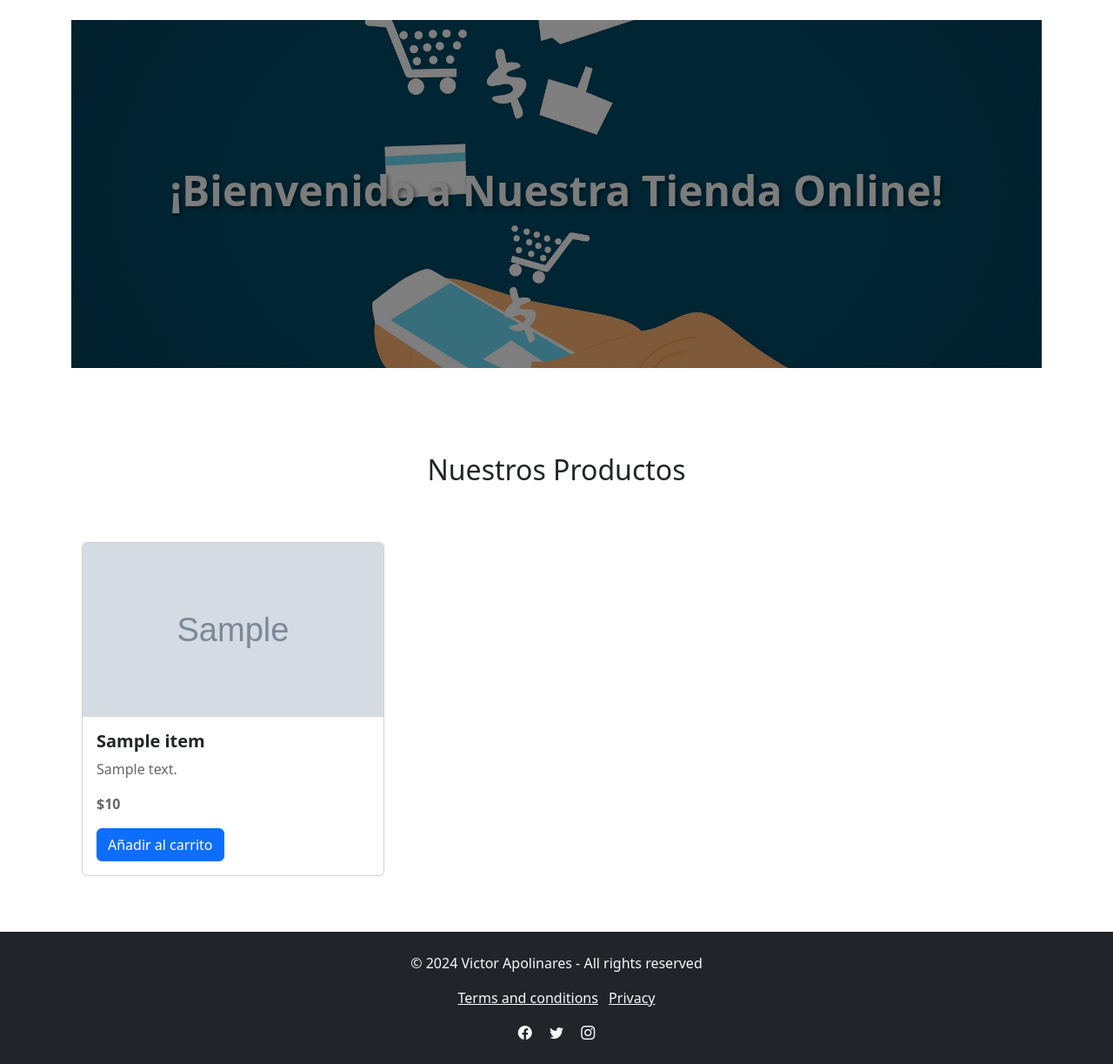
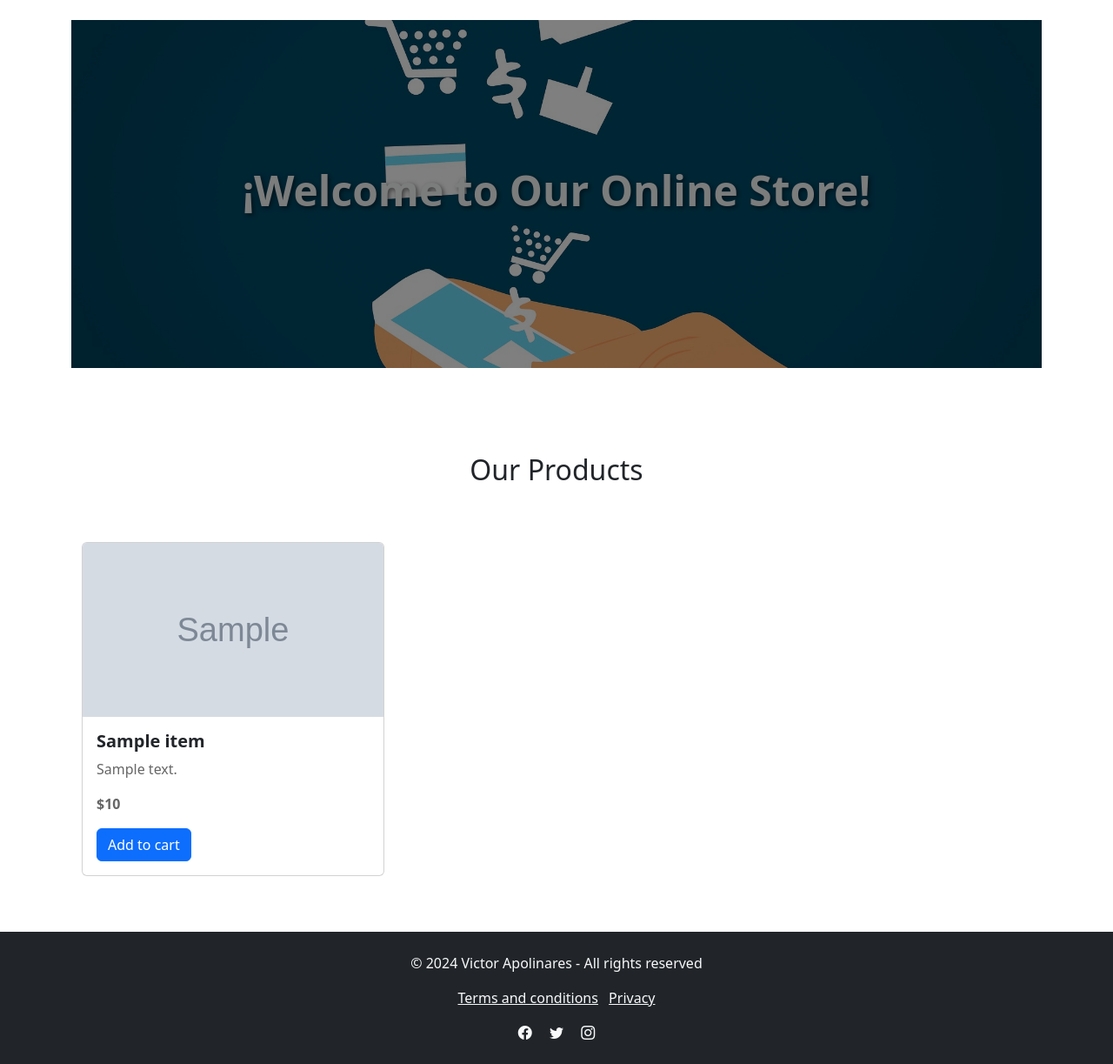
Before and after one commit to ApoliJ28/an_online_shop, a Flask app: page / in a window 1280 px wide. Shown: the part 143-1366 px from the top of the page at 87% size. Run offline with Flask 3, Linux system fonts and the light colour scheme; tables that the repository leaves empty hold one stand-in row (values such as "Sample post"); grey boxes marked "Sample" are stand-in pictures; a database or web service that is not in the repository returns one stand-in record (values such as "Sample title"); data that the repository does not hold is empty; some libraries are stand-ins or nearby versions.

Commit message:
feat: cambiar algunas palabras al ingles

```diff
--- a/templates/index.html
+++ b/templates/index.html
@@ -15,13 +15,13 @@
 <div class="hero-section">
     <div class="overlay"></div>
     <div class="container h-100 d-flex justify-content-center align-items-center">
-        <h1 class="text-light display-4">¡Bienvenido a Nuestra Tienda Online!</h1>
+        <h1 class="text-light display-4">¡Welcome to Our Online Store!</h1>
     </div>
 </div>
 
 <!-- Sección de productos -->
 <div class="container marketing py-5">
-    <h2 class="text-center mb-5">Nuestros Productos</h2>
+    <h2 class="text-center mb-5">Our Products</h2>
     <div class="row">
         {% for product in products %}
         <div class="col-lg-4 py-3">
@@ -32,9 +32,9 @@
                     <p class="card-text">{{product.description}}</p>
                     <p class="card-text"><strong>${{product.price}}</strong></p>
                     {% if logged_in %}
-                    <a href="{{ url_for('add_item_cart', id_product=product.id) }}" class="btn btn-primary">Añadir al carrito</a>
+                    <a href="{{ url_for('add_item_cart', id_product=product.id) }}" class="btn btn-primary">Add to cart</a>
                     {% else %}
-                    <a href="{{ url_for('login') }}" class="btn btn-primary">Añadir al carrito</a>
+                    <a href="{{ url_for('login') }}" class="btn btn-primary">Add to cart</a>
                     {% endif %}
                 </div>
             </div>
```
